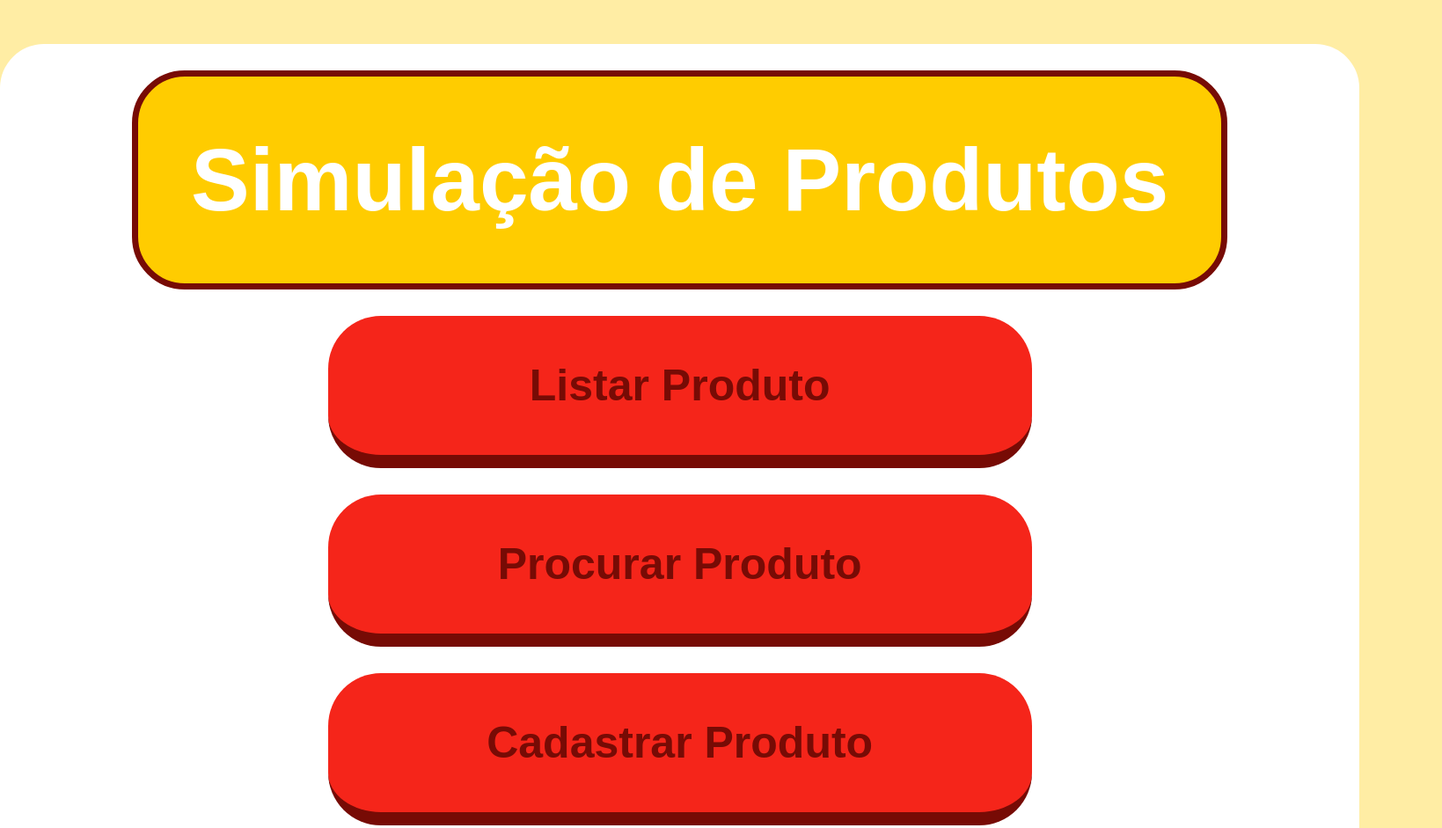
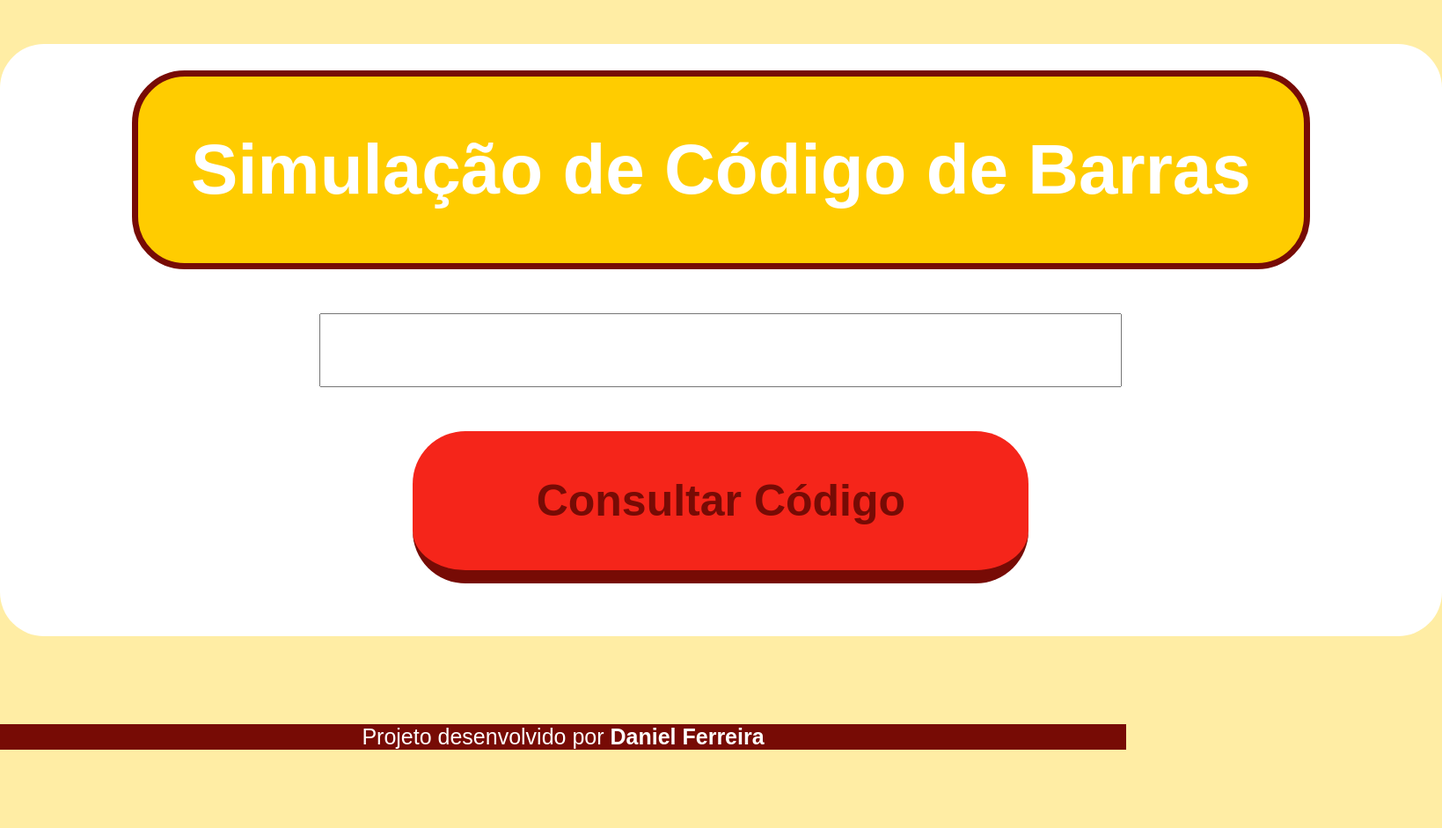
Before and after one commit to DanielFerreira76/sistema-de-produtos, a plain HTML site: page index.html in a window 1280 px wide. Shown: the top 941 px of the page at 88% size, 1639 px wide, since content can reach past the window. After the commit the page ends 852 px from the top, so only its background shows below. Drawn offline with Linux system fonts and the light colour scheme.

Commit message:
Alteração Geral
Modifiquei o propósito geral do projeto, incorporei nele um sistema de leitura de código de barras de produtos.

```diff
--- a/index.html
+++ b/index.html
@@ -3,18 +3,15 @@
 <head>
     <meta charset="UTF-8">
     <meta name="viewport" content="width=device-width, initial-scale=1.0">
-    <title>Produtos</title>
+    <title>Consultar Produtos</title>
     <link rel="shortcut icon" href="favicon.ico" type="image/x-icon">
     <link rel="stylesheet" href="style.css">
 </head>
 <body>
     <main>
-        <h1>Simulação de Produtos</h1>
-            <div id="button">Listar Produto</div>
-            <div id="button">Procurar Produto</div>
-            <div id="button">Cadastrar Produto</div>
-            <div id="button">Editar Produto</div>
-            <div id="button">Excluir Produto</div>
+        <h1>Simulação de Código de Barras</h1>
+        <input type="number" name="cod" id="cod">
+        <button id="button">Consultar Código</button>
     </main>
     <footer>Projeto desenvolvido por <strong>Daniel Ferreira</strong></footer>
 </body>
--- a/style.css
+++ b/style.css
@@ -23,12 +23,12 @@ main {
     margin-top: 50px;
     margin-bottom: 100px;
     border-radius: 50px;
-    padding: 30px 150px 30px 150px;
+    padding: 30px 150px;
 }
 h1 {
     color: white;
     margin: auto;
-    font-size: 100px;
+    font-size: 80px;
     font-weight: 900;
     border: var(--ver2) solid 7px;
     background-color: var(--ama1);
@@ -36,7 +36,7 @@ h1 {
     padding: 60px;
     border-radius: 60px;
 }
-div#button {
+#button {
     margin: auto;
     margin-top: 30px;
     margin-bottom: 30px;
@@ -46,16 +46,28 @@ div#button {
     font-weight: 700;
     background-color: var(--ver1);
     border-radius: 60px;
+    border: none;
     color: var(--ver2);
     border-bottom: 15px solid var(--ver2);
     cursor: pointer;
-    transition: 0.5s;
+    transition: 0.2s;
 }
-div#button:hover {
+#button:hover {
     background-color: var(--ama1);
     color: var(--ama2);
     border-bottom: 15px solid var(--ama2);
     scale: 1.1;
+}
+input {
+    display: block;
+    margin: 50px auto 20px auto;
+    font-size: 70px;
+}
+input::-webkit-inner-spin-button {
+    -webkit-appearance: none;
+}
+input::-webkit-outer-spin-button {
+    -webkit-appearance: none;
 }
 footer {
     background-color: var(--ver2);
```
